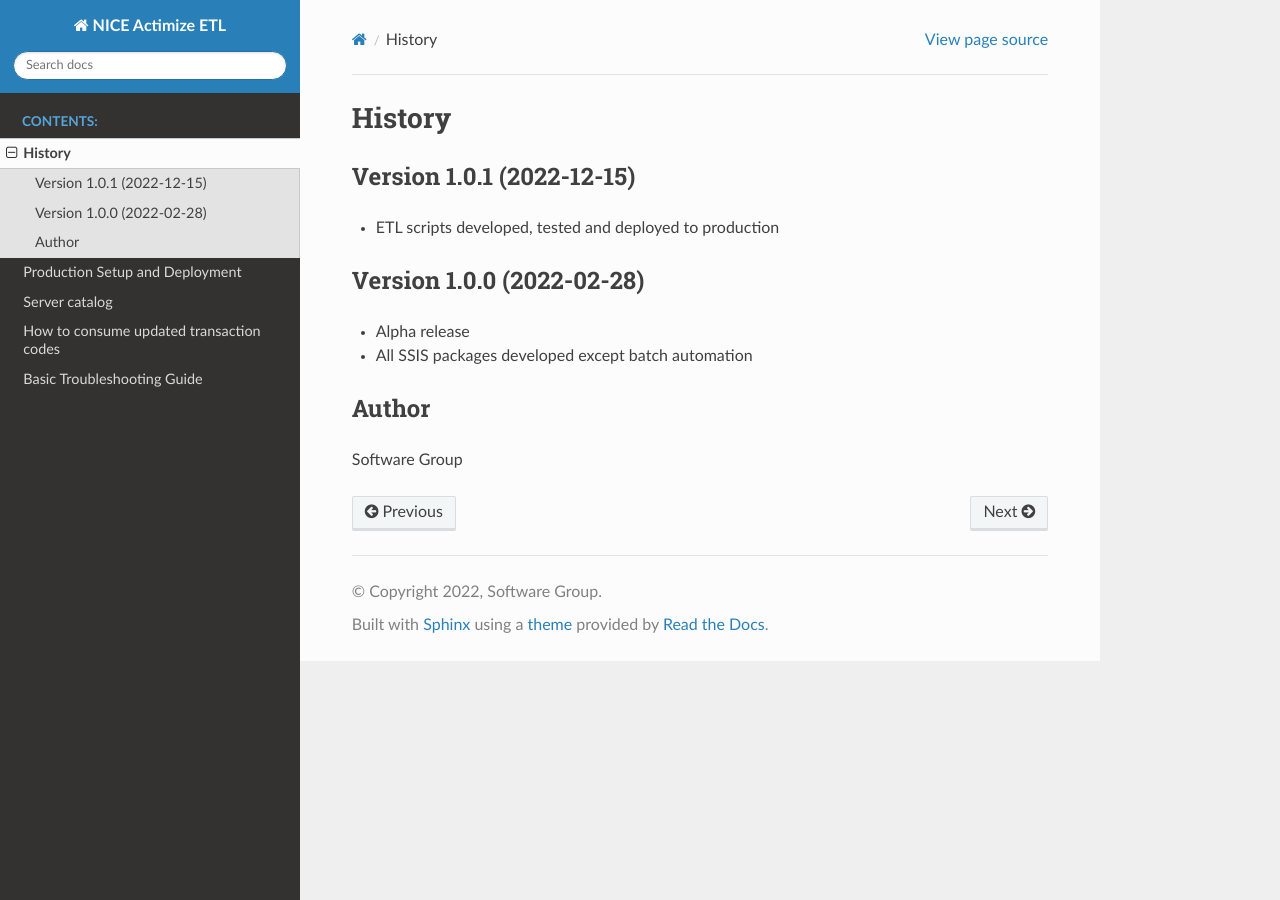
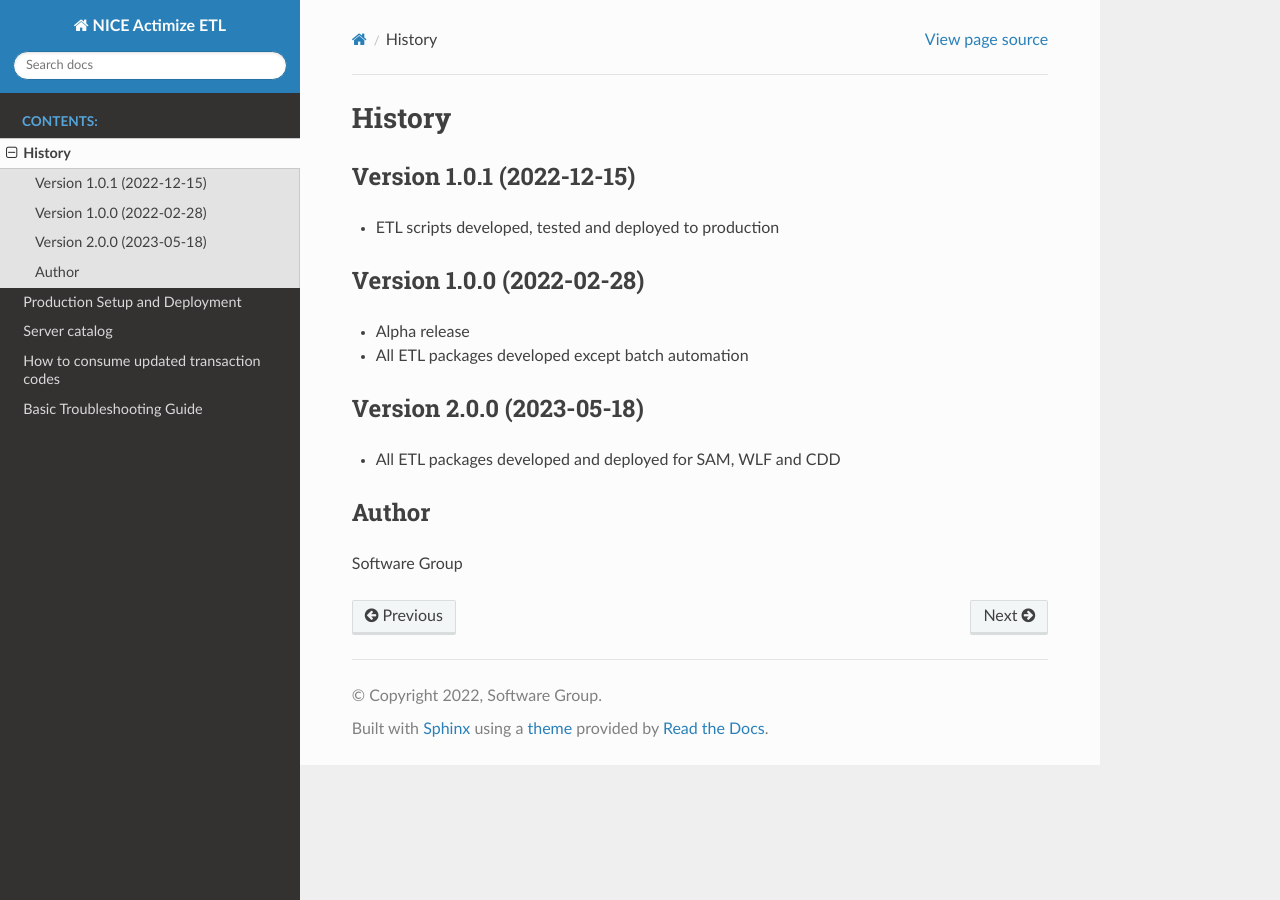
Before and after one commit to stevenyaga/nice_actimize_etl, a Sphinx documentation site: the page built from docs/HISTORY.rst, in a window 1280 px wide. Built offline with Sphinx 7.4.7 and the Read the Docs theme 2.0.0, drawn with Linux system fonts in a browser that asks for light colours; pages that are not in the unit, such as notebooks, are missing from menus.

Commit message:
Update HISTORY.rst
Update version

```diff
--- a/docs/HISTORY.rst
+++ b/docs/HISTORY.rst
@@ -12,7 +12,12 @@
 --------------------------
 
 * Alpha release
-* All SSIS packages developed except batch automation
+* All ETL packages developed except batch automation
+
+Version 2.0.0 (2023-05-18)
+--------------------------
+
+* All ETL packages developed and deployed for SAM, WLF and CDD
 
 
 Author
```
